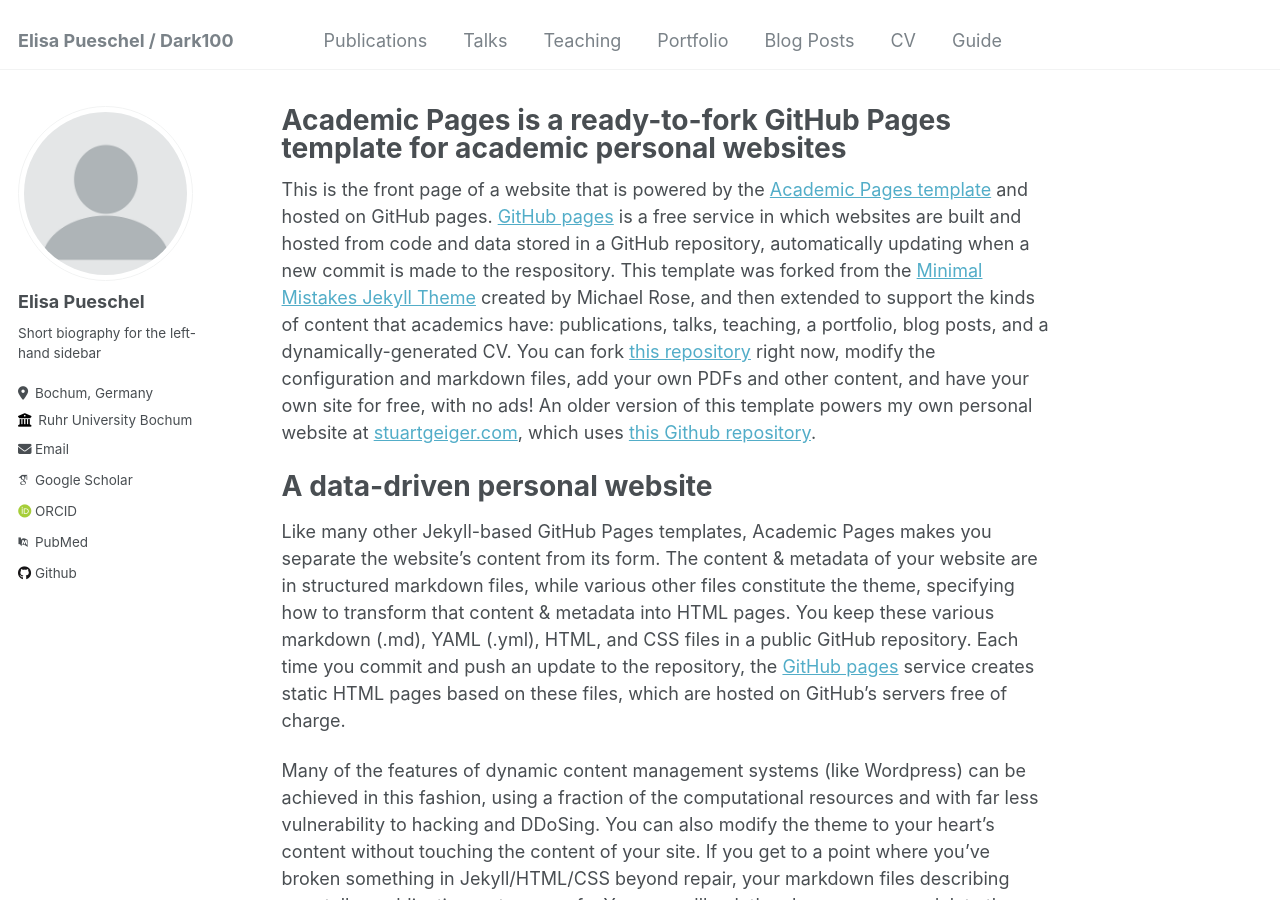
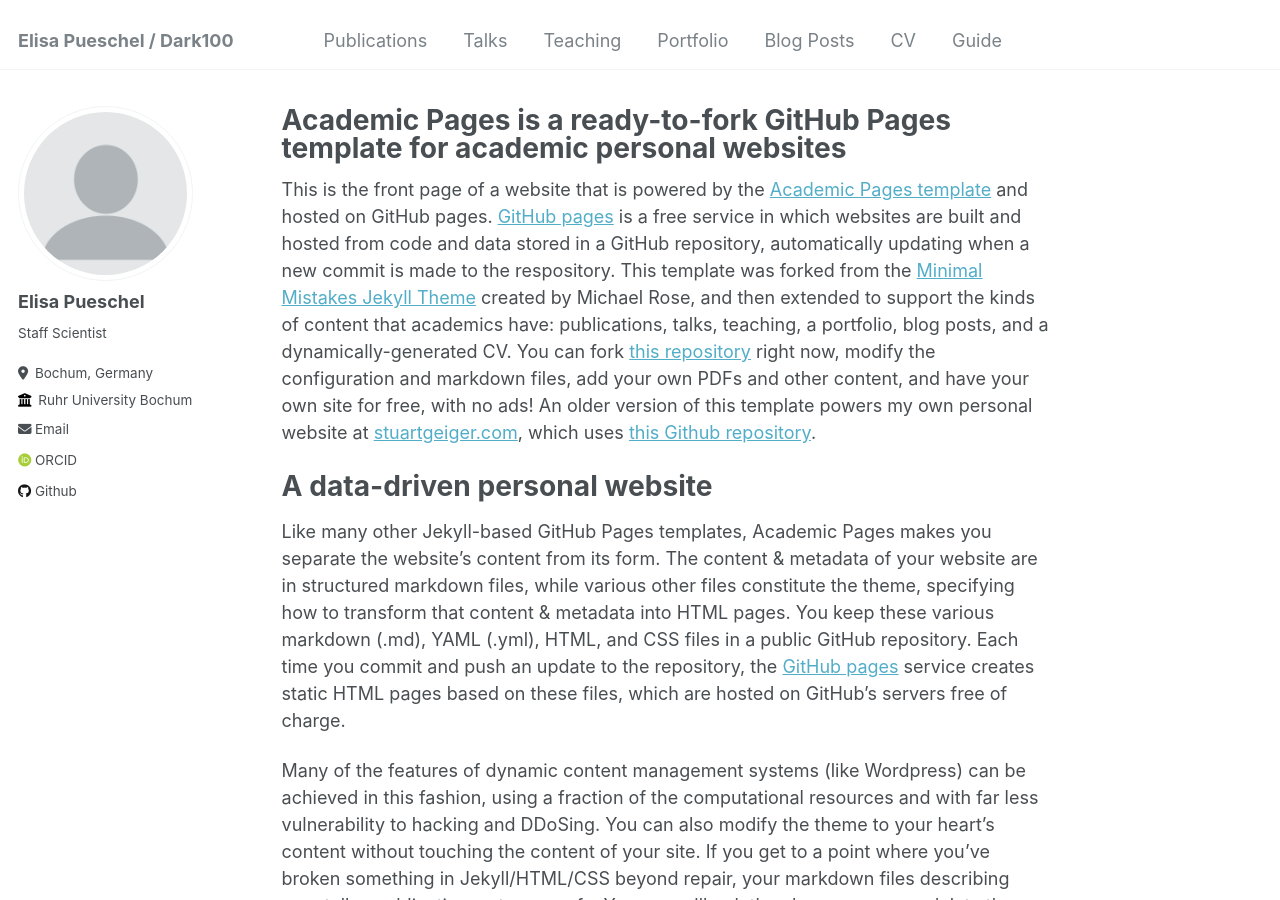
Before and after one commit to epuesche/epuesche.github.io, a Jekyll site: the page built from _pages/about.md, in a window 1280 px wide and 900 px high. Built offline with Jekyll 4.4.1, drawn with Linux system fonts in a browser that asks for light colours; some web fonts are replaced; part of the change alters nothing that is shown.

Commit message:
Update _config.yml

```diff
--- a/_config.yml
+++ b/_config.yml
@@ -24,7 +24,7 @@ author:
   avatar           : "profile.png"
   name             : "Elisa Pueschel"
   pronouns         : # example: "she/her"
-  bio              : "Short biography for the left-hand sidebar"
+  bio              : "Staff Scientist"
   location         : "Bochum, Germany"
   employer         : "Ruhr University Bochum"
   uri              : # URL
@@ -32,11 +32,11 @@ author:
 
   # Academic websites
   arxiv            : # URL - Update with the correct link to your profile
-  googlescholar    : "https://scholar.google.com/citations?user=PS_CX0AAAAAJ"
+  googlescholar    : #"https://scholar.google.com/citations?user=PS_CX0AAAAAJ"
   impactstory      : # URL
-  orcid            : "http://orcid.org/yourorcidurl"
+  orcid            : "http://orcid.org/0000-0002-0529-1973"
   semantic         : # URL
-  pubmed           : "https://www.ncbi.nlm.nih.gov/pubmed/?term=john+snow"
+  pubmed           : #"https://www.ncbi.nlm.nih.gov/pubmed/?term=john+snow"
   researchgate     : # URL
 
   # Repositories and software development
```
